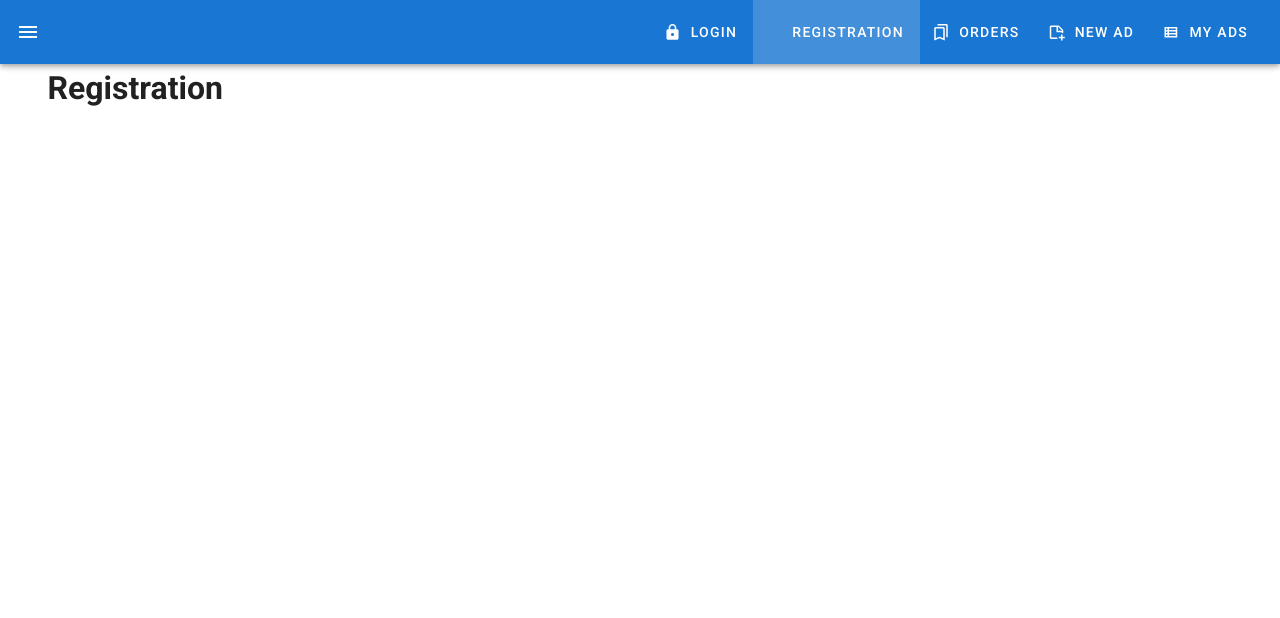
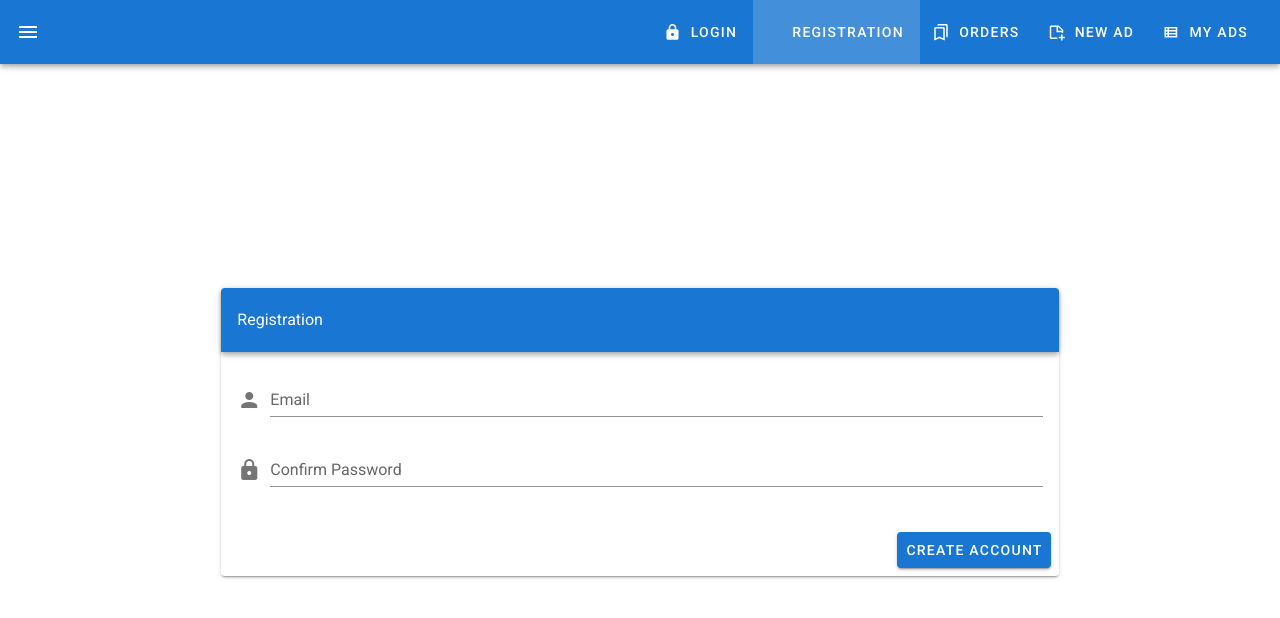
Before and after one commit to LauraKeneberg/ad-project, a Vue app: page /registration in a window 1280 px wide. Shown: the top 618 px of the page. Built offline with nearby package versions, Linux system fonts and the light colour scheme.

Commit message:
Создание страницы регистрации/Registration

```diff
--- a/src/components/Auth/Registration.vue
+++ b/src/components/Auth/Registration.vue
@@ -1,18 +1,74 @@
 <template>
-  <v-container>
-		<v-layout row>
-      <v-flex xs12>
-				<h1>Registration</h1>
+	<v-container fluid fill-height>
+		<v-layout align-center justify-center>
+			<v-flex xs12 sm8 md8>
+			<v-card class="elevetion-12">
+				<v-toolbar dark color="primary">
+					Registration
+				</v-toolbar>
+				<v-card-text>
+					<v-form v-model="valid" ref="form"
+					lazy-validation>
+					<v-text-field
+						prepend-icon="mdi-account" 							name="email"
+					label="Email"
+						type="email"
+						v-model="email"
+						:rules="emailRules" >
+					</v-text-field>
+					<v-text-field
+						prepend-icon="mdi-lock"
+						name="confirm-password"
+						label="Confirm Password"
+						type="password"
+						v-model="confirmPassword"
+						:rules="confirmPasswordRules" >
+					</v-text-field>
+					</v-form>
+				</v-card-text>
+				<v-card-actions>
+					<v-spacer></v-spacer>
+					<v-btn color="primary"
+						@click="onSumbit">
+						Create Account
+					</v-btn>
+				</v-card-actions>
+			</v-card>
 			</v-flex>
 		</v-layout>
 	</v-container>
-
 </template>
-
 <script>
 export default {
 	data () {
 		return {
+			email: "",
+			password: "",
+			confirmPassword: "",
+			emailRules: [
+			v => !!v || 'E-mail is required',
+			v => /.+@.+\..+/.test(v) || 'E-mail must be 				valid'
+			],
+			passwordRules: [
+			v => !!v || 'Password is required',
+			v => (v && v.length >= 6) || 'Password must 			be more or equel than 6 characters'
+			],
+			confirmPasswordRules: [
+			v => !!v || 'Password is required',
+			v => v === this.password || 'Password should match'
+			]
+
+		}
+	},
+	methods: {
+		onSubmit(){
+			if (this.$refs.form.validate()){
+				const user = {
+					email: this.email,
+					password: this.password
+				}
+				console.log(user)
+			}
 		}
 	}
 }
```
